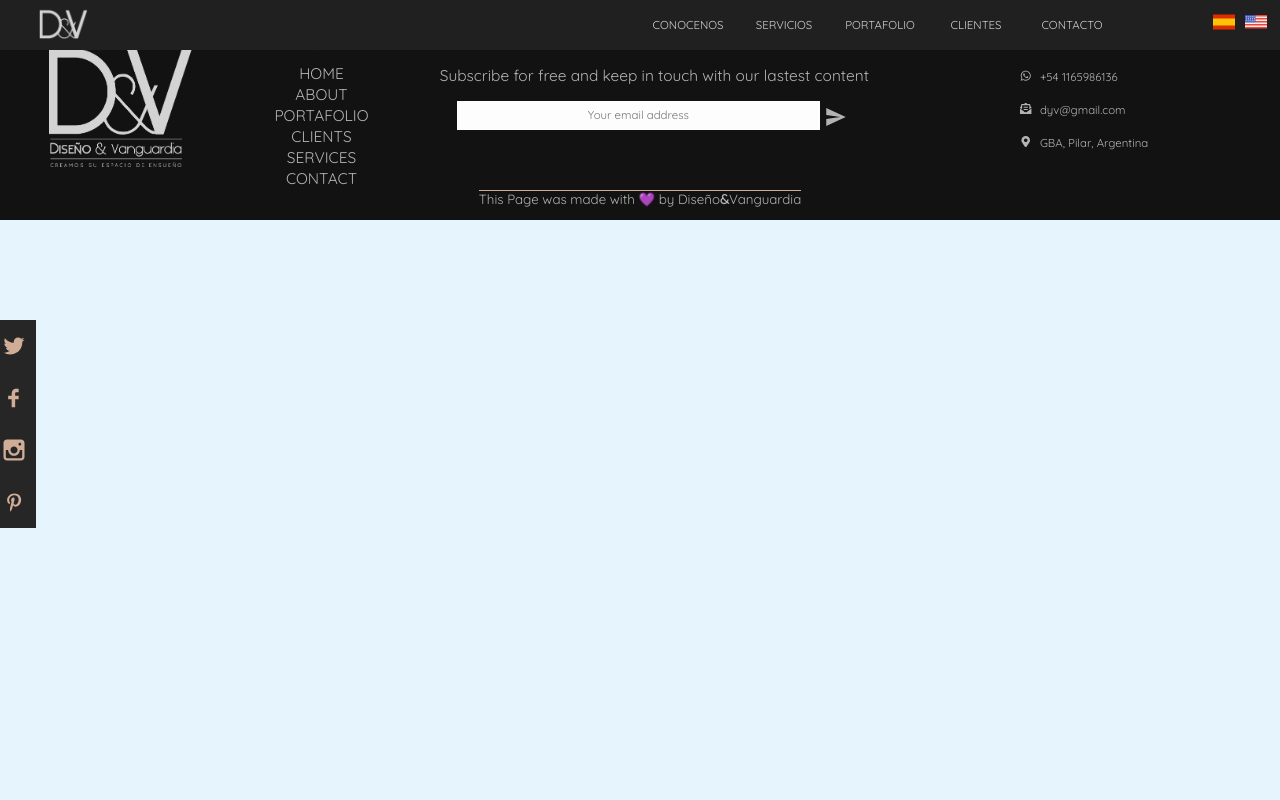
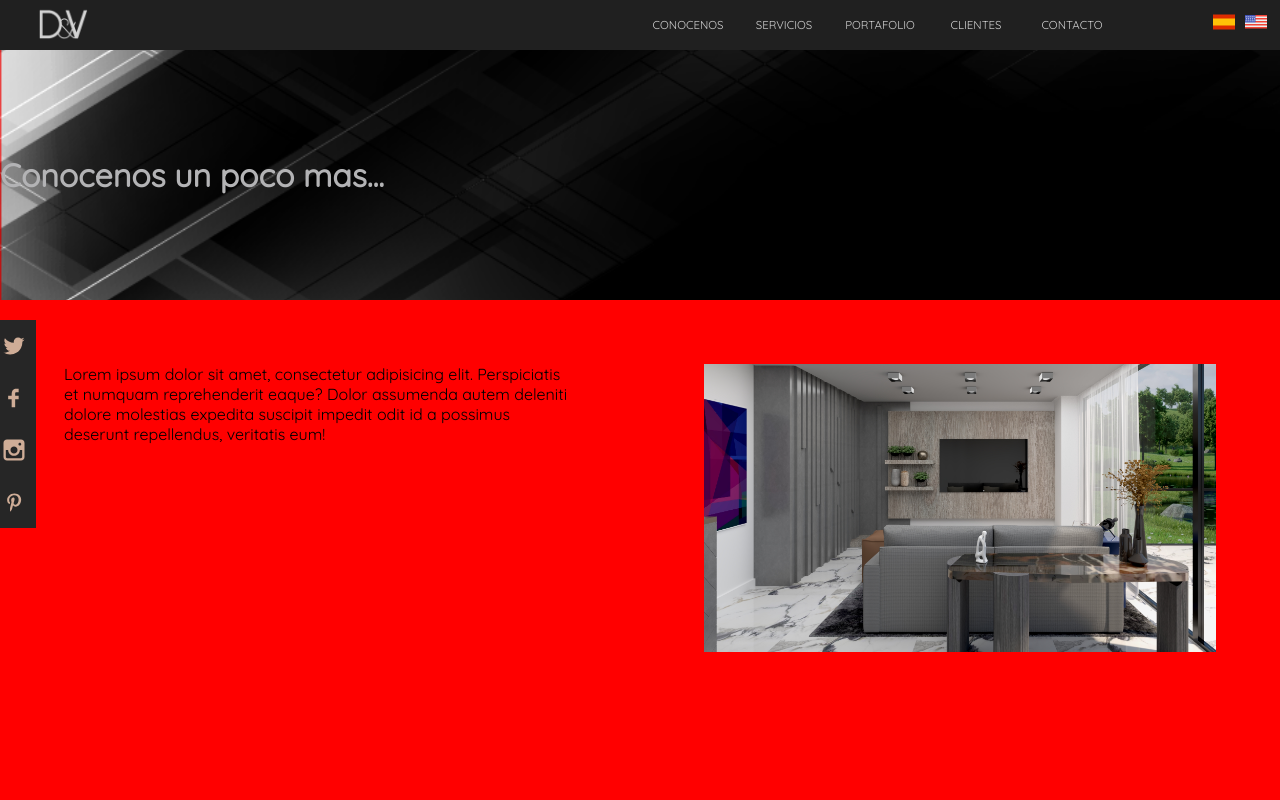
Before and after one commit to jose-valero/dyv-app, a React (Create React App) app: page /about in a window 1280 px wide. Shown: the top 800 px of the page. Built offline with nearby package versions, Linux system fonts and the light colour scheme; a web font is replaced by a local one.

Commit message:
About component layout

```diff
--- /dev/null
+++ b/src/assets/styles/components/About.scss
@@ -0,0 +1,38 @@
+@import '../Vars.scss';
+
+.about__container {
+  margin-top: 50px;
+  // display: flex;
+  height: 100vh;
+  background-color: red;
+}
+
+.about__hero {
+  background-image: url('../../statics/images/hero_about_1.png');
+  background-repeat: no-repeat;
+  background-size: cover;
+  background-position: center center;
+  height: 250px;
+  width: auto;
+  display: flex;
+  align-items: center;
+  & h1 {
+    text-align: center;
+    color: $warm_gray;
+  }
+}
+
+.about__content {
+  display: flex;
+  & p {
+    width: 40%;
+    float: left;
+    margin: 5%;
+  }
+  & img {
+    margin: 5%;
+    float: right;
+    width: 40%;
+    height: auto;
+  }
+}
--- /dev/null
+++ b/src/components/About.jsx
@@ -0,0 +1,46 @@
+import React from 'react';
+import { connect } from 'react-redux';
+import testImg from '../assets/statics/images/1.jpg';
+import AOS from 'aos';
+import '../assets/styles/components/About.scss';
+
+const About = (props) => {
+  AOS.init();
+
+  const langReducer = props.langReducer;
+
+  if (langReducer === 'ES') {
+    return (
+      <>
+        <div className='about__container'>
+          <div className='about__hero'>
+            <h1>Conocenos un poco mas...</h1>
+          </div>
+          <div className='about__content'>
+            <p>
+              Lorem ipsum dolor sit amet, consectetur adipisicing elit.
+              Perspiciatis et numquam reprehenderit eaque? Dolor assumenda autem
+              deleniti dolore molestias expedita suscipit impedit odit id a
+              possimus deserunt repellendus, veritatis eum!
+            </p>
+            <img src={testImg} alt='' />
+          </div>
+        </div>
+      </>
+    );
+  } else {
+    return (
+      <>
+        <div className='about__container'>English</div>
+      </>
+    );
+  }
+};
+
+const mapStateToProps = (state) => {
+  return {
+    langReducer: state.langReducer,
+  };
+};
+
+export default connect(mapStateToProps, {})(About);
--- a/src/components/Home.jsx
+++ b/src/components/Home.jsx
@@ -5,9 +5,15 @@ import Logo from '../assets/statics/images/LogoLight.png';
 import AOS from 'aos';
 import 'aos/dist/aos.css';
 import { Button } from './Button';
+import { connect } from 'react-redux';
+// import { lanSelect } from '../actions/index';
 
-const Home = () => {
+const Home = (props) => {
   AOS.init();
+
+  const langReducer = props.langReducer;
+
+  if (langReducer === 'ES') {
     return (
       <div className='home__container'>
         <section className='home__left-section'>
@@ -37,8 +43,9 @@ const Home = () => {
                 data-aos-offset='0'
               />
               <p data-aos='fade-left'>
-              Lorem ipsum dolor sit amet consectetur adipisicing elit. Labore
-              magni quas, esse natus ad sed explicabo vel impedit quibusdam
+                Conoce mas acerca de nuestra empeza, que es lo mejor que podemos
+                hacer para ti y aqui continuamos con un texto sea claro, corto y
+                precizo que llame a la accion de dar click
               </p>
               <Button name='Conocenos' route='#' />
             </div>
@@ -46,6 +53,53 @@ const Home = () => {
         </section>
       </div>
     );
+  } else {
+    return (
+      <div className='home__container'>
+        <section className='home__left-section'>
+          <div className='home__left-content'>
+            <div className='home__left-content--aside'>
+              <img
+                src={homeImg}
+                alt=''
+                data-aos='fade-zoom-in'
+                data-aos-easing='ease-in-back'
+                data-aos-delay='10'
+                data-aos-offset='0'
+              />
+            </div>
+          </div>
+        </section>
+
+        <section className='home__right-section'>
+          <div className='home__right-content'>
+            <div className='home__right-content--aside'>
+              <img
+                src={Logo}
+                alt=''
+                data-aos='fade-zoom-in'
+                data-aos-easing='ease-in-back'
+                data-aos-delay='10'
+                data-aos-offset='0'
+              />
+              <p data-aos='fade-left'>
+                Learn more about our startup, which is the best we can for you
+                and here we continue with a text that is clear, short and I need
+                to call the action to click
+              </p>
+              <Button name='About Us' route='#' />
+            </div>
+          </div>
+        </section>
+      </div>
+    );
+  }
 };
 
-export default Home;
+const mapStateToProps = (state) => {
+  return {
+    langReducer: state.langReducer,
+  };
+};
+
+export default connect(mapStateToProps, {})(Home);
--- a/src/components/general/SocialMedia.jsx
+++ b/src/components/general/SocialMedia.jsx
@@ -13,25 +13,30 @@ const SocialMedia = () => {
     <>
       <div className='banner__social-media'>
         <li>
-          <a id='social_link' href='https://twitter.com'>
+          <a
+            id='social_link'
+            href='https://twitter.com'
+            target='_blank'
+            rel='noreferrer'
+          >
             <TiSocialTwitter id='twitter' className='banner__sm-item' />
           </a>
         </li>
 
         <li>
-          <a href='https://www.facebook.com/'>
+          <a href='https://www.facebook.com/' target='_blank' rel='noreferrer'>
             <TiSocialFacebook id='facebook' className='banner__sm-item' />
           </a>
         </li>
 
         <li>
-          <a href='https://instagram.com'>
+          <a href='https://instagram.com' target='_blank' rel='noreferrer'>
             <TiSocialInstagram id='instagram' className='banner__sm-item' />
           </a>
         </li>
 
         <li>
-          <a href='https://pinterest.com'>
+          <a href='https://pinterest.com' target='_blank' rel='noreferrer'>
             <TiSocialPinterest id='pinterest' className='banner__sm-item' />
           </a>
         </li>
--- a/src/routes/App.jsx
+++ b/src/routes/App.jsx
@@ -2,9 +2,8 @@ import React from 'react';
 import { BrowserRouter, Switch, Route } from 'react-router-dom';
 import Layout from '../container/Layout';
 import Home from '../components/Home';
+import About from '../components/About';
 import '../assets/styles/App.scss';
-
-
 
 const App = () => {
   return (
@@ -12,6 +11,7 @@ const App = () => {
       <Layout>
         <Switch>
           <Route exact path='/' component={Home} />
+          <Route exact path='/about' component={About} />
         </Switch>
       </Layout>
     </BrowserRouter>
```
Also changed, not shown: src/assets/statics/images/hero_about_1.png (added). Lines whose indentation alone changed are shown as unchanged.
